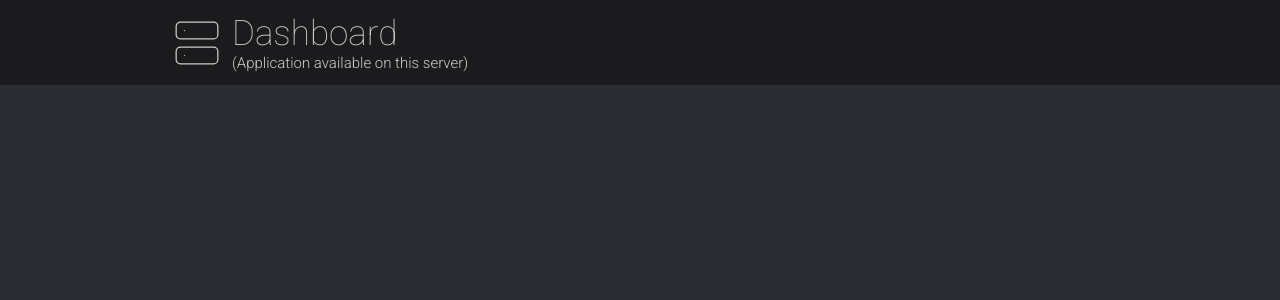
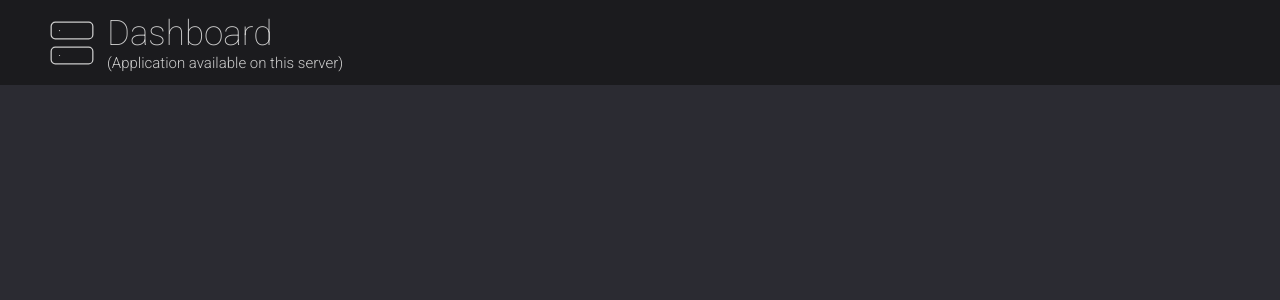
Before and after one commit to apicomplexa/homeserver-dashboard, a React (Create React App) app: page / in a window 1280 px wide. Shown: the top 300 px of the page. Built offline with nearby package versions, Linux system fonts and the light colour scheme.

Commit message:
feat(css): increase container max width from 950px to 1200px

```diff
--- a/src/container.css
+++ b/src/container.css
@@ -4,7 +4,7 @@
     align-items: center;
     flex-direction: row;
 
-    --max-width: 950px;
+    --max-width: 1200px;
 
     --lateral-padding: calc((100% - var(--max-width)) / 2 + 7px);
 
@@ -12,14 +12,14 @@
     padding-right: var(--lateral-padding);
 }
 
-@media screen and (min-width: 950px) {
+@media screen and (min-width: 1200px) {
     .container {
         width: calc(var(--max-width) - 14px);
 
     }
 }
 
-@media screen and (max-width: 950px) {
+@media screen and (max-width: 1200px) {
     .container {
         --lateral-padding: 7px;
     }
```
